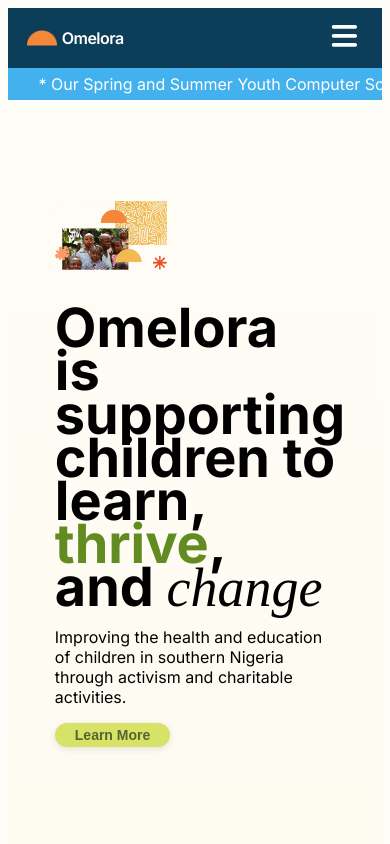
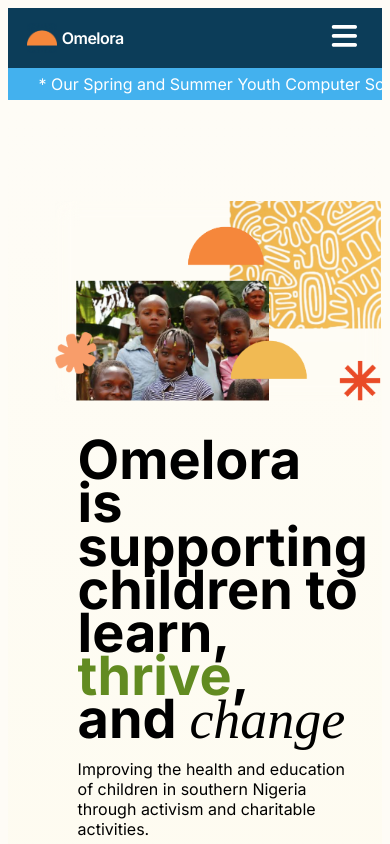
Before and after one commit to kyraezikeuzor/Omelora-Website, a Next.js app: page / in a window 390 px wide. Shown: the top 844 px of the page. Built offline with nearby package versions, Linux system fonts and the light colour scheme; a web font is replaced by a local one.

Commit message:
Fixed hero img 3/?

```diff
--- a/components/Home/Hero.module.css
+++ b/components/Home/Hero.module.css
@@ -44,6 +44,8 @@
     }
 
     .hero img {
+        width: 326px;
+        height: 200.806px;
         align-self: start;
         order: 1;
         margin-bottom: 0;
```
